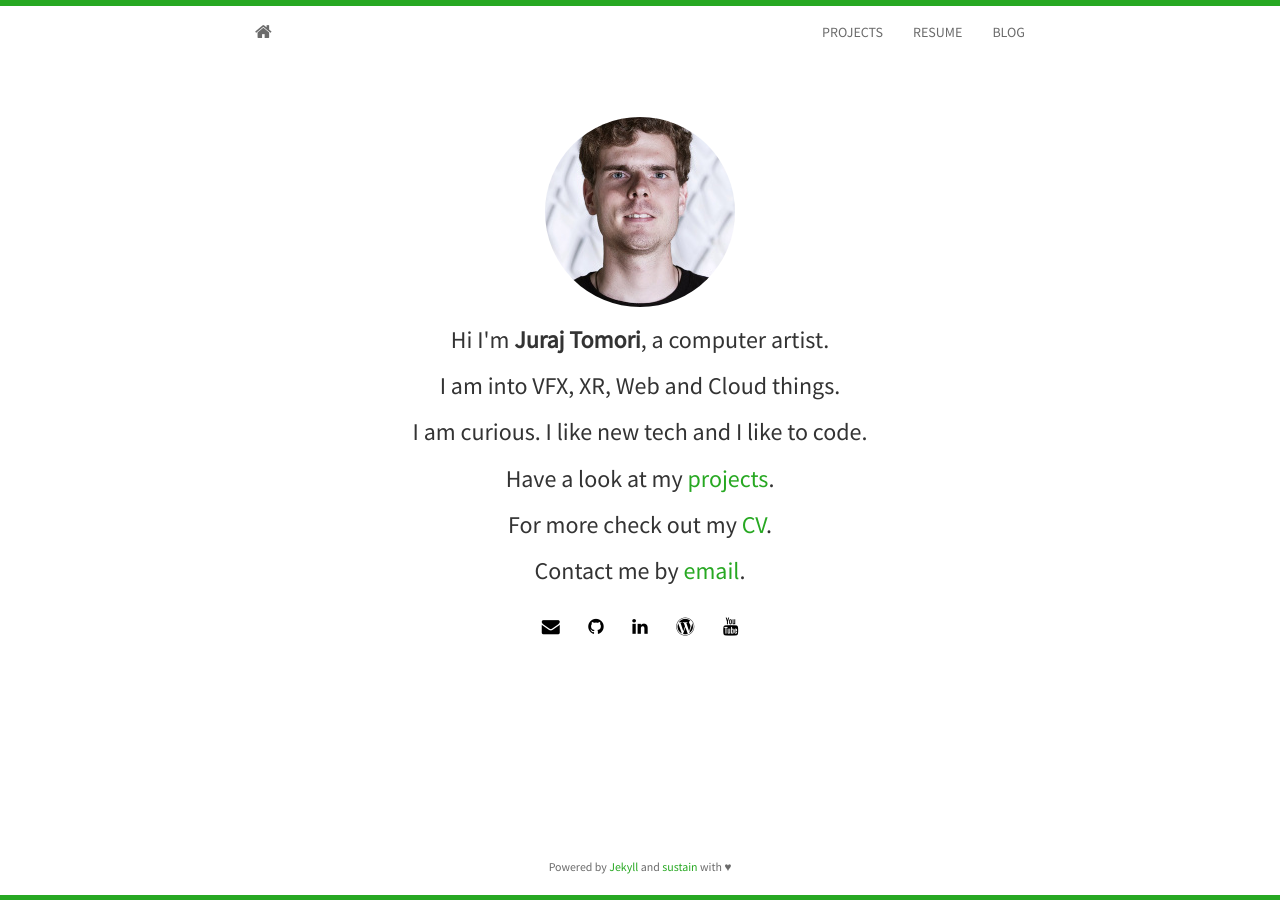
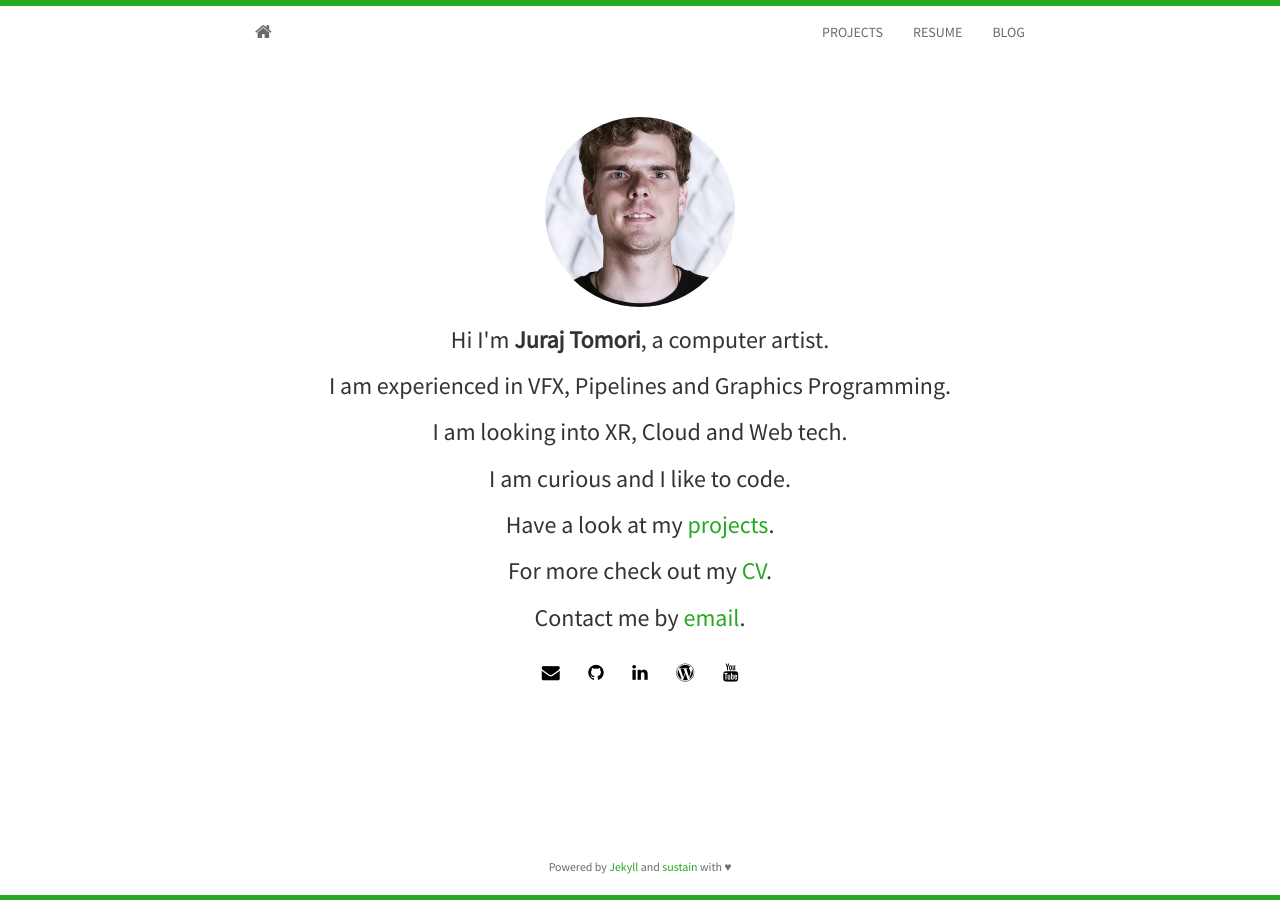
Before and after one commit to jtomori/jtomori.github.io, a Jekyll site: the page built from index.html, in a window 1280 px wide. Built offline with Jekyll 4.4.1, drawn with Linux system fonts in a browser that asks for light colours; nearby versions of some CDN libraries; the list of posts is cut into pages by our own code.

Commit message:
changed index a bit

```diff
--- a/index.html
+++ b/index.html
@@ -7,9 +7,10 @@ layout: home
 	  <div class="avatar">
 		<img class="img-circle" src="{{ site.baseurl }}static/img/{{ site.avatar }}" alt="Responsive image">
 	  </div>
-	  <h3>Hi I'm <strong>{{ site.author }}</strong>, a computer artist.</h3>
-		<h3>I am into VFX, XR, Web and Cloud things.</h3>
-		<h3>I am curious. I like new tech and I like to code.</h3>
+		<h3>Hi I'm <strong>{{ site.author }}</strong>, a computer artist.</h3>
+		<h3>I am experienced in VFX, Pipelines and Graphics Programming.</h3>
+		<h3>I am looking into XR, Cloud and Web tech.</h3>
+		<h3>I am curious and I like to code.</h3>
 	  <h3>Have a look at my <a href="{{ site.baseurl }}projects.html">projects</a>.</h3>
 	  <h3>For more check out my <a href="{{ site.baseurl }}/cv">CV</a>.</h3>
 	  <h3>Contact me by <a href="mailto:{{ site.email }}">email</a>.</h3>
```
